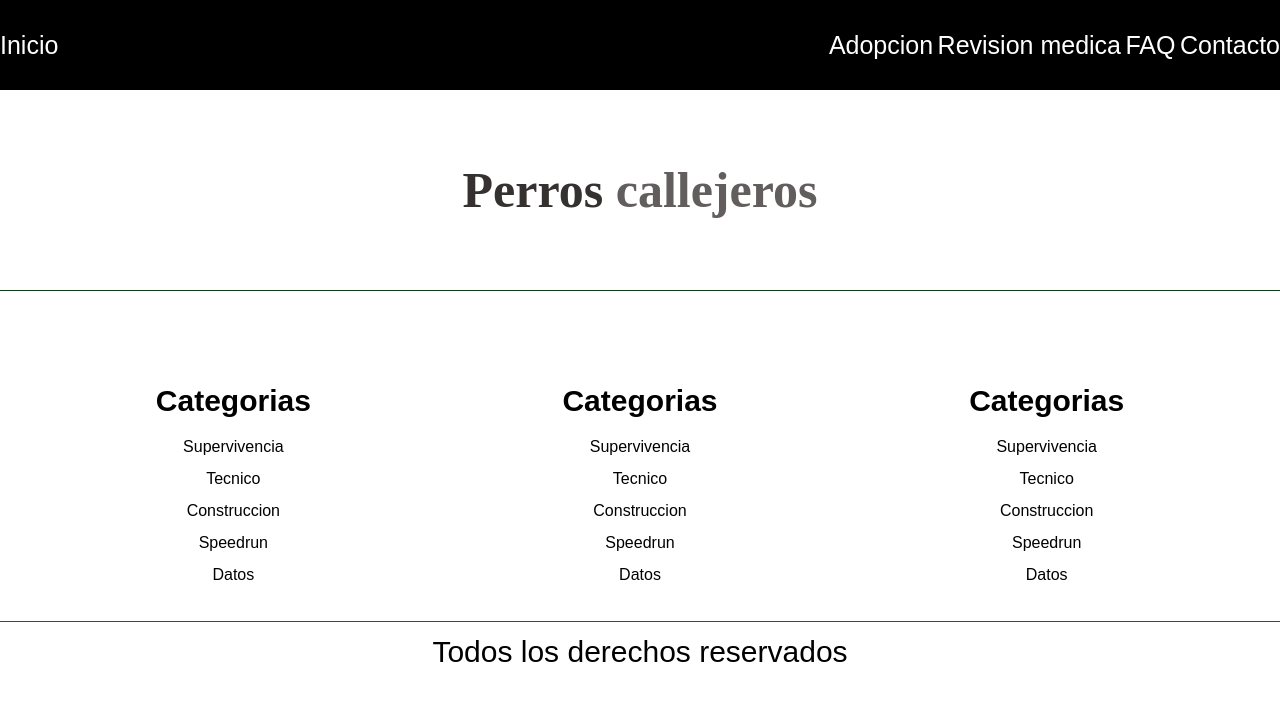
After one commit to 240603251-rgb/-Ayudando_a_mi_comunidad-, a Flask app: template Templates/base.html in a window 1280 px wide. The commit adds this page. Shown: the top 701 px of the page. Run offline with Flask 3, Linux system fonts and the light colour scheme; the template is opened without the code that fills it, so the values that code supplies are empty.

Commit message:
actualiacion de la pagina de los charicos

```diff
--- /dev/null
+++ b/Templates/base.html
@@ -0,0 +1,68 @@
+<!DOCTYPE html>
+<html lang="en">
+<head>
+    <meta charset="UTF-8">
+    <meta name="viewport" content="width=device-width, initial-scale=1.0">
+    <link rel="stylesheet" href="{{url_for('static', filename='css/normalize.css')}}">
+    <link rel="stylesheet" href="{{url_for('static', filename='css/style.css')}}">
+    <title>Pagina de {% block title %} inicio (A1) {% endblock %}</title>
+</head>
+<body>
+
+
+    <nav class="nav-principale">
+        <div class="">
+            <a class="nav-link" href="{{url_for('index')}}">Inicio</a>
+        </div>
+        <div>
+            <a class="nav-link" href="{{url_for('adopcion')}}">Adopcion</a>
+            <a class="nav-link" href="{{url_for('revision')}}">Revision medica</a>
+            <a class="nav-link" href="{{url_for('faq')}}">FAQ</a>
+            <a class="nav-link" href="{{url_for('contacto')}}">Contacto</a>
+        </div>
+    </nav>
+
+    <header>
+        <h1 class="nombre-sitio">Perros <span>callejeros</span></h1>
+    </header>
+    {% block content %}
+
+    {% endblock %}
+
+    <footer class="site-footer">
+        <div class="grid-footer contenedor">
+            <div class="footer-navegacion">
+                <h3 class="f-titulo">Categorias</h3>
+                <nav class="footer-nav">
+                    <a href="#">Supervivencia</a>
+                    <a href="#">Tecnico</a>
+                    <a href="#">Construccion</a>
+                    <a href="#">Speedrun</a>
+                    <a href="#">Datos</a>
+                </nav>
+            </div>
+            <div class="footer-navegacion">
+                <h3 class="f-titulo">Categorias</h3>
+                <nav class="footer-nav">
+                    <a href="#">Supervivencia</a>
+                    <a href="#">Tecnico</a>
+                    <a href="#">Construccion</a>
+                    <a href="#">Speedrun</a>
+                    <a href="#">Datos</a>
+                </nav>
+            </div>
+             <div class="footer-navegacion">
+                <h3 class="f-titulo">Categorias</h3>
+                <nav class="footer-nav">
+                    <a href="#">Supervivencia</a>
+                    <a href="#">Tecnico</a>
+                    <a href="#">Construccion</a>
+                    <a href="#">Speedrun</a>
+                    <a href="#">Datos</a>
+                </nav>
+            </div>
+        </div>
+        <p class="footer-copyright">Todos los derechos reservados</p>
+    </footer>
+</body>
+</html>
--- /dev/null
+++ b/app.py
@@ -0,0 +1,23 @@
+from flask import Flask, render_template
+
+app = Flask(__name__)
+
+@app.route("/")
+def index():
+    return render_template('index.html')
+
+@app.route("/adopcion")
+def adopcion():
+    return render_template('adopcion.html')
+
+@app.route("/contacto")
+def contacto():
+    return render_template('contacto.html')
+
+@app.route("/faq")
+def faq():
+    return render_template('faq.html')
+
+@app.route("/revision")
+def revision():
+    return render_template('revision.html')
--- a/css/app.css
+++ b/static/css/style.css
@@ -1,12 +1,12 @@
 h1 span{
-    color:hsl(107, 95%, 22%);
+    color:#635e5e;
 }
 /*utilidades*/
 .text-center{
     text-align: center;
 }
 .nombre-sitio{
-    color:hsl(115, 83%, 53%);
+    color:hsl(0, 4%, 20%);
     font-size: 50px;
     text-align: center;
     margin-top: 50px;
@@ -66,7 +66,7 @@ a{
 }
 
 .hero{
-    background-image:url(../img/2025-08-24_16.39.10.png);
+    background-image:url(../img/perros1.avif);
     background-repeat: no-repeat;
     background-size: cover;
     background-position: center center;
@@ -98,7 +98,7 @@ a{
 }
 /*Bloque nosotros*/
 .sobre-nosotros{
-    background-image: linear-gradient(to right, transparent 50%, #037103 50%, #037103 100%), url(../img/cosa.png);
+    background-image: linear-gradient(to right, transparent 50%, #282727 50%, #282727 100%), url(../img/perros4.webp);
     background-position: left center;
     padding: 10rem 0;
     background-repeat: no-repeat;
@@ -245,3 +245,25 @@ a{
     grid-template-columns: 2fr 1fr;
     column-gap: 4rem;
 }
+
+/*Navegacion*/
+.nav-principale{
+
+    padding: 2rem 0;
+    display: flex;
+    flex-direction:row; /*cuatro posibles valores*/
+    /*en direccion row justify-content es para alinear horizontalmente y align-items es vertical*/
+    justify-content: space-between; /*tiene varios valores*/
+    align-items: center; /*tiene varios valores*/
+    background-color: #000;
+}
+.nav-principale a{
+    color: #fff;
+    font-size: 2.5rem;
+}
+.nav-principale a:hover{
+    color: #ffffff87;
+}
+.nav-principal .nav-link:nth-child(1){
+    margin-right: 3rem;
+}
```
Also changed, not shown: Templates/index.html (added, +77 -0 lines), index.html (deleted, +0 -154 lines), Templates/adopcion.html (added), Templates/contacto.html (added), Templates/faq.html (added), Templates/revision.html (added), static/css/normalize.css (added), static/img/perros1.avif (added), static/img/perros2.jpg (added), static/img/perros3.jpeg (added), static/img/perros4.webp (added).
